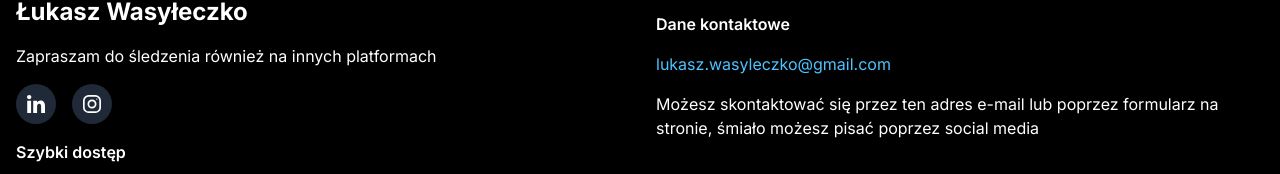
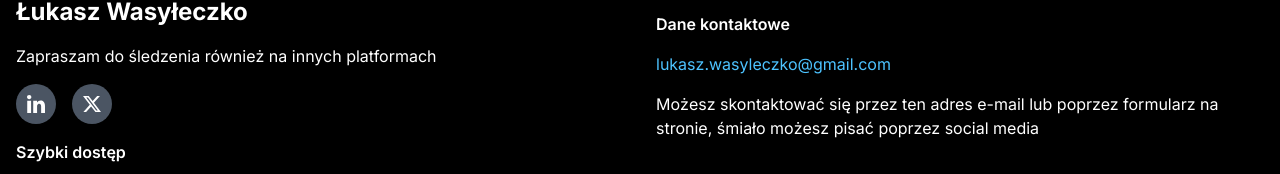
Before and after one commit to not-aesthetic-code/blog-frontend, a Next.js app: page /artykuly in a window 1280 px wide. Shown: the part 512-686 px from the top of the page. Built offline with nearby package versions, Linux system fonts and the light colour scheme; no server answers.

Commit message:
fix: added socials

```diff
--- a/app/components/Footer/footer.tsx
+++ b/app/components/Footer/footer.tsx
@@ -9,23 +9,23 @@ interface SocialIconProps {
 
 const socialIcons: SocialIconProps[] = [
  {
-  href: '#',
+  href: 'https://www.linkedin.com/in/lukaszwasyleczko',
   src: '/icons/linkedin.svg',
   alt: 'linkedin',
   hoverColor: 'hover:bg-cyan-700',
  },
+ {
+  href: 'https://x.com/lwasyleczko',
+  src: '/icons/x.svg',
+  alt: 'x',
+  hoverColor: 'hover:bg-gray-800',
+ },
 //  {
 //   href: '#',
-//   src: '/icons/twitter.svg',
-//   alt: 'twitter',
-//   hoverColor: 'hover:bg-cyan-500',
+//   src: '/icons/instagram.svg',
+//   alt: 'instagram',
+//   hoverColor: 'hover:bg-red-700',
 //  },
- {
-  href: '#',
-  src: '/icons/instagram.svg',
-  alt: 'instagram',
-  hoverColor: 'hover:bg-red-700',
- },
 //  {
 //   href: '#',
 //   src: '/icons/email.svg',
@@ -37,7 +37,7 @@ const socialIcons: SocialIconProps[] = [
 const SocialIcon = ({ href, src, alt, hoverColor }: SocialIconProps) => (
  <a href={href} className="mr-4">
   <div
-   className={`bg-gray-800 ${hoverColor} rounded-full w-10 h-10 flex items-center justify-center`}
+   className={`bg-gray-600 ${hoverColor} rounded-full w-10 h-10 flex items-center justify-center`}
   >
    <Image src={src} alt={alt} width={18} height={18} />
   </div>
```
Also changed, not shown: public/icons/x.svg (added).
